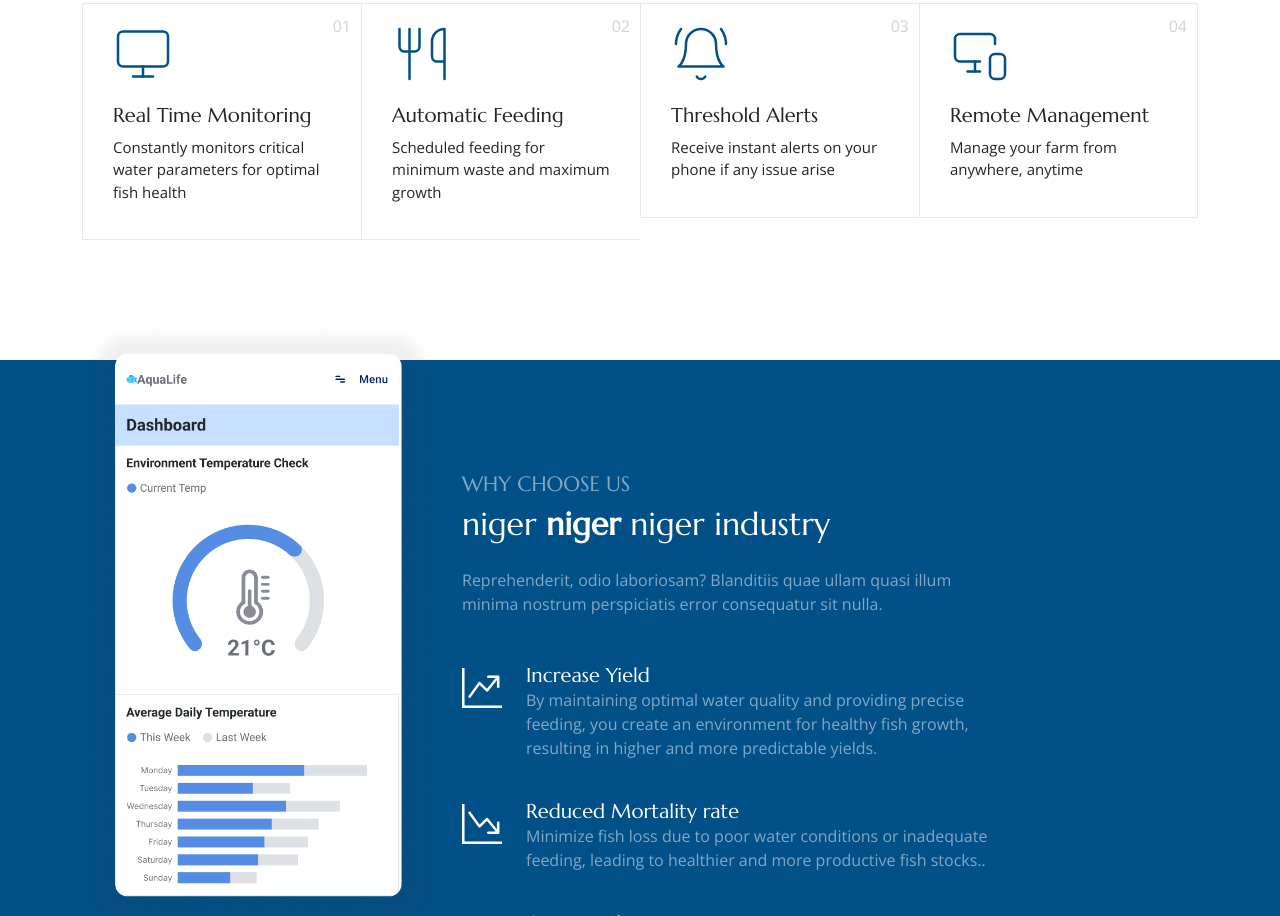
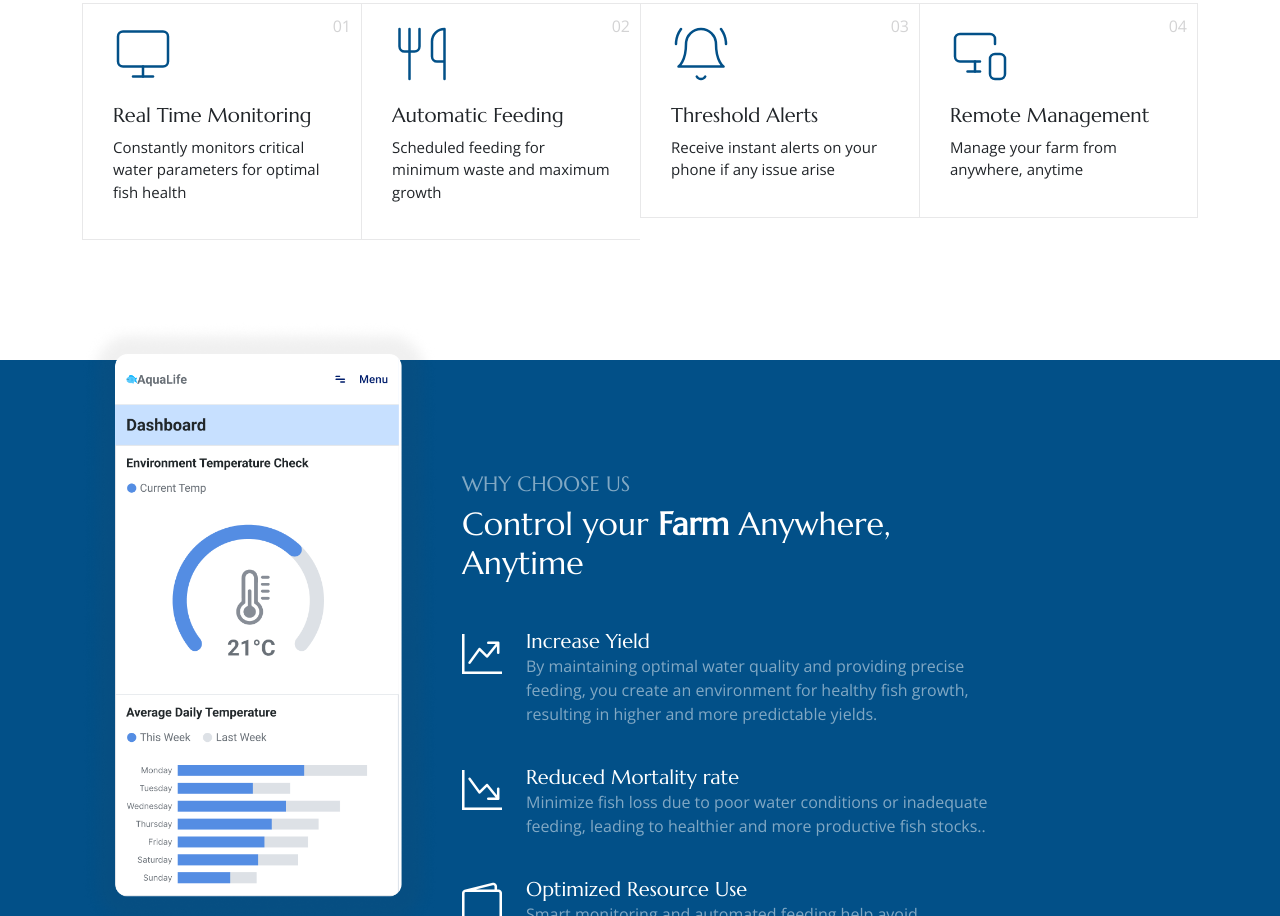
Before and after one commit to milcufootpoweder/RAM-website, a plain HTML site: page SmartFishNursery/website/index.html in a window 1280 px wide. Shown: the part 976-1892 px from the top of the page. Drawn offline with nearby package versions, Linux system fonts and the light colour scheme.

Commit message:
fix the ngr

```diff
--- a/SmartFishNursery/website/index.html
+++ b/SmartFishNursery/website/index.html
@@ -66,7 +66,7 @@
       </div>
       <!-- Image Section -->
       <div class="col-md-7 text-right">
-        <img src="assets/img/desktop.png" alt="Fish Image" class="hero-overlay-image img-fluid">
+        <img src="assets/img/desktopApp.png" alt="Fish Image" class="hero-overlay-image img-fluid">
       </div>
     </div>
   </div>
@@ -218,14 +218,9 @@
             <div class="col-lg-6 ml-auto" data-aos="fade-up" data-aos-delay="100">
               <h3 class="content-subtitle text-white opacity-50">Why Choose Us</h3>
               <h2 class="content-title mb-4">
-                niger <strong>niger</strong> niger
-                industry
+                 Control your <strong>Farm</strong> Anywhere, Anytime
+
               </h2>
-              <p class="opacity-50">
-                Reprehenderit, odio laboriosam? Blanditiis quae ullam quasi illum
-                minima nostrum perspiciatis error consequatur sit nulla.
-              </p>
-
               <div class="row my-5">
                 <div class="col-lg-12 d-flex align-items-start mb-4">
                   <i class="bi bi-graph-up-arrow me-4 display-6"></i>
```
Also changed, not shown: SmartFishNursery/website/assets/img/desktopApp.png (renamed from SmartFishNursery/website/assets/img/desktop.png).
